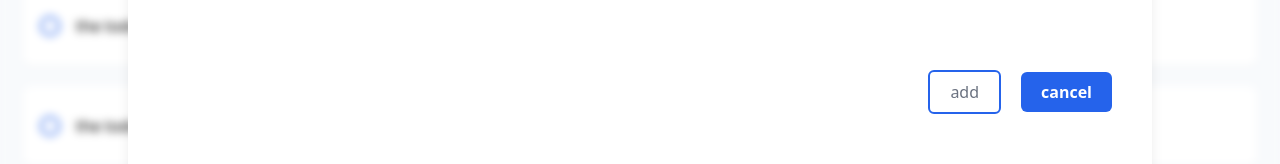
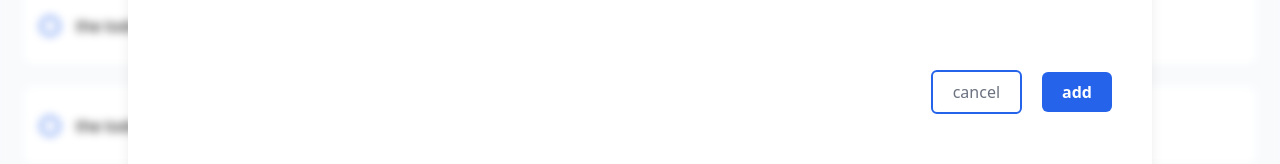
Before and after one commit to Haniye-Ghorbanian/Todo-App-with-React.js, a React (Vite) app: page / in a window 1280 px wide. Both pictures are taken after a click on the button 1228 px from the left and 748 px from the top of the page. Shown: the part 462-626 px from the top of the page. Built offline with nearby package versions, Linux system fonts and the light colour scheme.

Commit message:
modals buttons problems got fixed

```diff
--- a/src/components/addTask/addTaskModal/modalButtons/add.jsx
+++ b/src/components/addTask/addTaskModal/modalButtons/add.jsx
@@ -1,6 +1,9 @@
+
+
 export default function Add() {
+
   return (
-    <button className="text-md border-2 text-gray-500 border-blue-600 px-5 py-2 rounded-md">
+    <button className="font-semibold text-md text-white bg-blue-600 px-5 py-2 rounded-md">
       add
     </button>
   );
--- a/src/components/addTask/addTaskModal/modalButtons/cancel.jsx
+++ b/src/components/addTask/addTaskModal/modalButtons/cancel.jsx
@@ -2,9 +2,12 @@ import { useContext } from "react";
 import ModalCtx from "../../../../store/modalContext";
 
 export default function Cancel() {
-    const ctx = useContext(ModalCtx)
+  const ctx = useContext(ModalCtx);
   return (
-    <button className="font-semibold text-md text-white bg-blue-600 px-5 py-2 rounded-md" onClick={ctx.handleModal}>
+    <button
+      className="text-md border-2 text-gray-500 border-blue-600 px-5 py-2 rounded-md"
+      onClick={ctx.handleModal}
+    >
       cancel
     </button>
   );
--- a/src/components/addTask/addTaskModal/modalButtons/modalButtons.jsx
+++ b/src/components/addTask/addTaskModal/modalButtons/modalButtons.jsx
@@ -1,5 +1,5 @@
-import Add from "./add";
-import Cancel from "./cancel";
+import Add from "./cancel";
+import Cancel from "./add";
 
 export default function ModalButtons() {
     return(
```
